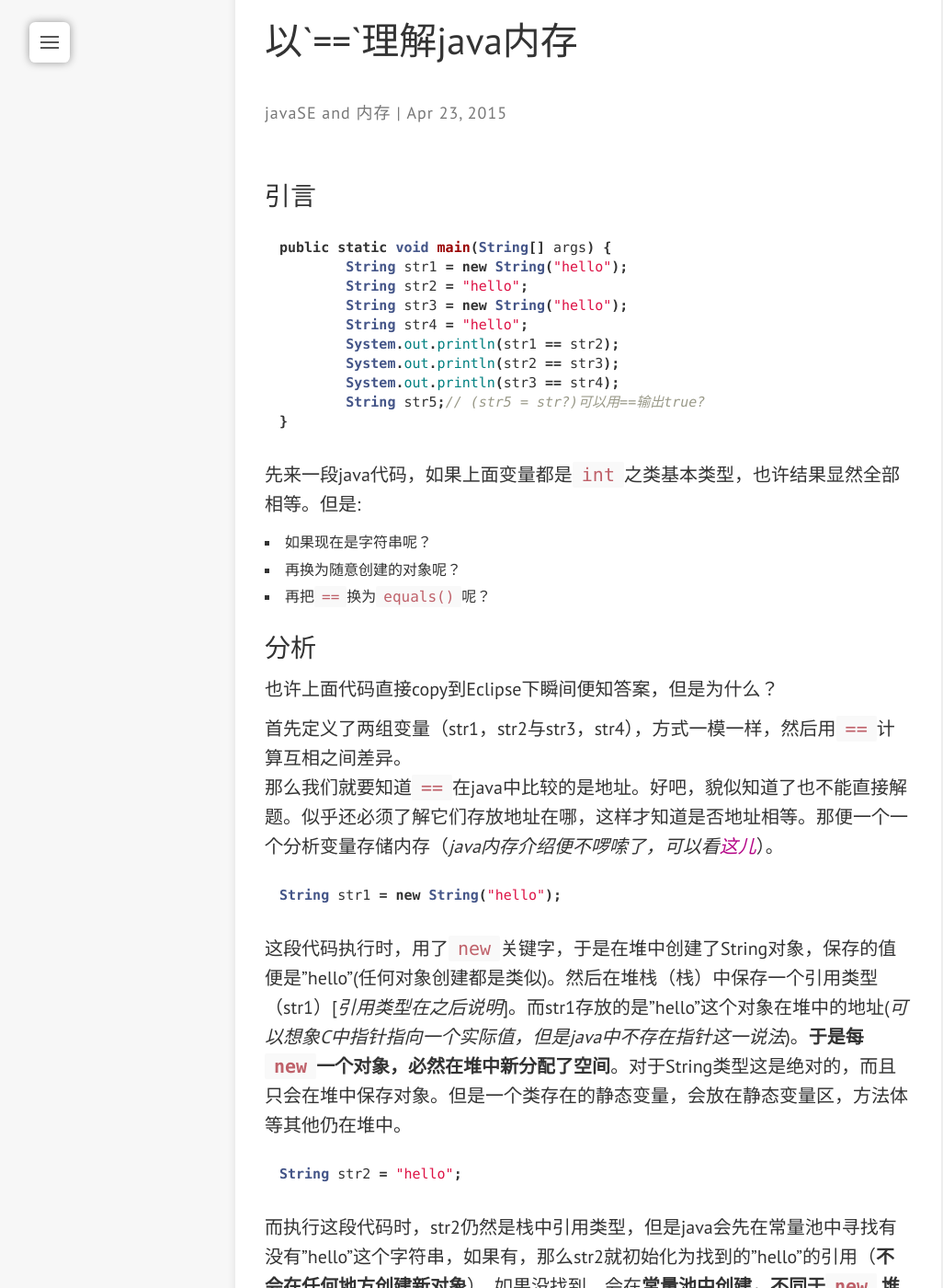
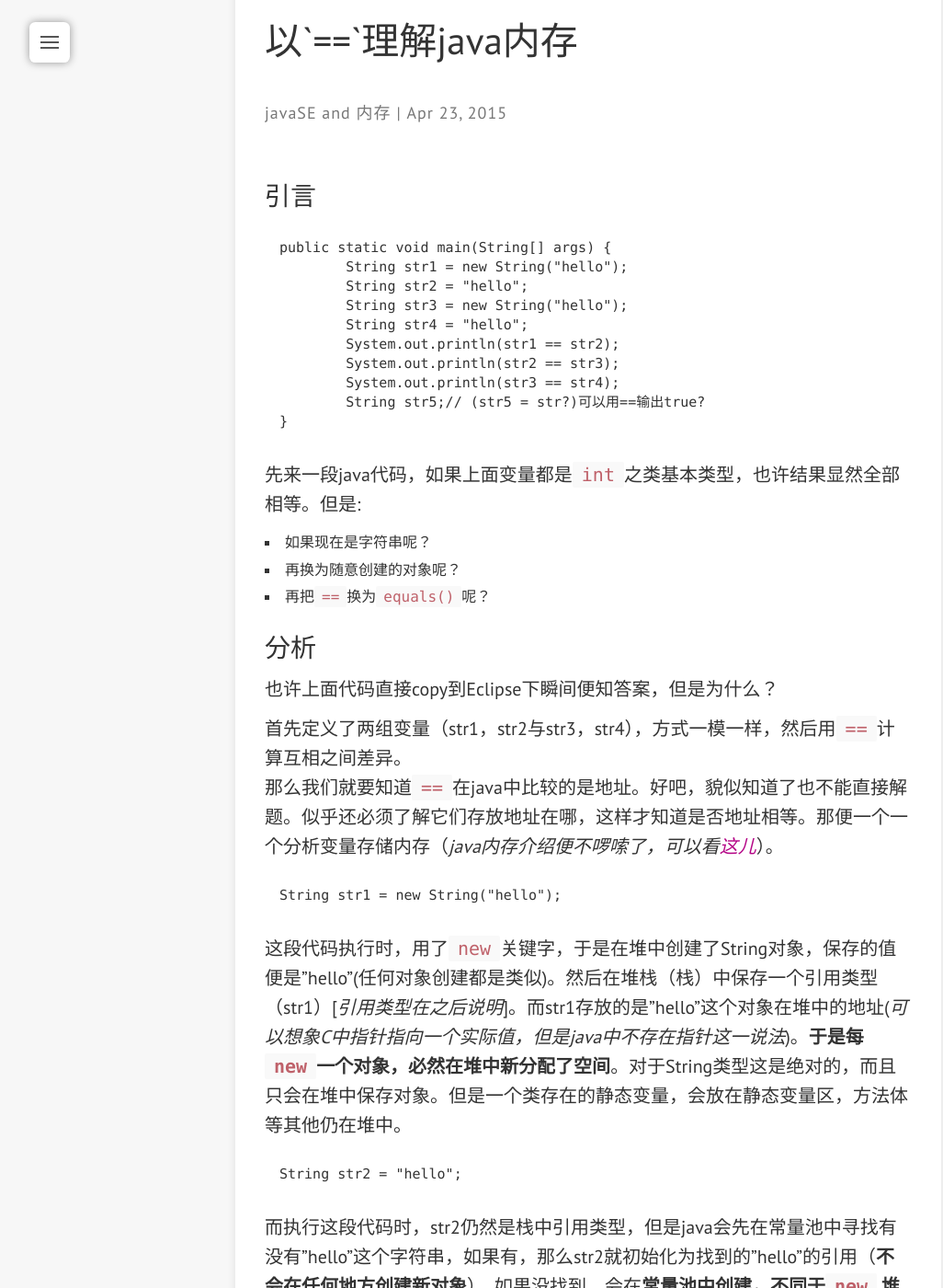
Before and after one commit to nonefly/nonefly.github.com, a Jekyll site: the page built from _posts/2015-04-23-Learn Java Memory By '==' .md, in a window 1280 px wide and 1400 px high, scrolled down 207 px. Shown: the whole window at 92% size, without its empty margins (0-1026 px from the left). Built offline with Jekyll 4.4.1, drawn with Linux system fonts in a browser that asks for light colours; nearby versions of some CDN libraries; comment, search, counter and statistics services are not loaded; some of the changed text lies outside the part shown.

Commit message:
Update 2015-04-23-Learn Java Memory By '==' .md

````diff
--- a/_posts/2015-04-23-Learn Java Memory By '==' .md
+++ b/_posts/2015-04-23-Learn Java Memory By '==' .md
@@ -11,7 +11,7 @@ comments: true
 
 ### 引言
 
-```java
+```
 public static void main(String[] args) {
 	String str1 = new String("hello");
 	String str2 = "hello";
@@ -36,19 +36,19 @@ public static void main(String[] args) {
 首先定义了两组变量（str1，str2与str3，str4），方式一模一样，然后用`==`计算互相之间差异。
 那么我们就要知道`==`在java中比较的是地址。好吧，貌似知道了也不能直接解题。似乎还必须了解它们存放地址在哪，这样才知道是否地址相等。那便一个一个分析变量存储内存（*java内存介绍便不啰嗦了，可以看[这儿][1]*）。
 
-```java
+```
 String str1 = new String("hello");
 ```
 
 这段代码执行时，用了`new`关键字，于是在堆中创建了String对象，保存的值便是"hello"(任何对象创建都是类似)。然后在堆栈（栈）中保存一个引用类型（str1）[*引用类型在之后说明*]。而str1存放的是"hello"这个对象在堆中的地址(*可以想象C中指针指向一个实际值，但是java中不存在指针这一说法*)。**于是每`new`一个对象，必然在堆中新分配了空间**。对于String类型这是绝对的，而且只会在堆中保存对象。但是一个类存在的静态变量，会放在静态变量区，方法体等其他仍在堆中。
 
-```java
+```
 String str2 = "hello";
 ```
 
 而执行这段代码时，str2仍然是栈中引用类型，但是java会先在常量池中寻找有没有"hello"这个字符串，如果有，那么str2就初始化为找到的"hello"的引用（**不会在任何地方创建新对象**）。如果没找到，会在**常量池中创建，不同于`new`,堆中不创建对象**。至此，在常量池中和堆中各有一个"hello"。继续:
 
-```java
+```
 String str3 = new String("hello");
 String str4 = "hello";
 ```
@@ -59,7 +59,7 @@ String str4 = "hello";
 
 >然后根据自己想法创建一个str5，想等于str1？可以这样`String str5 = str1`，str3同理。如果想等于str2，或者str4呢，也可以这样？当然，而且还可以这样：
 
-```java
+```
  String str5 = "hello";//为什么？
 ```
 
````
